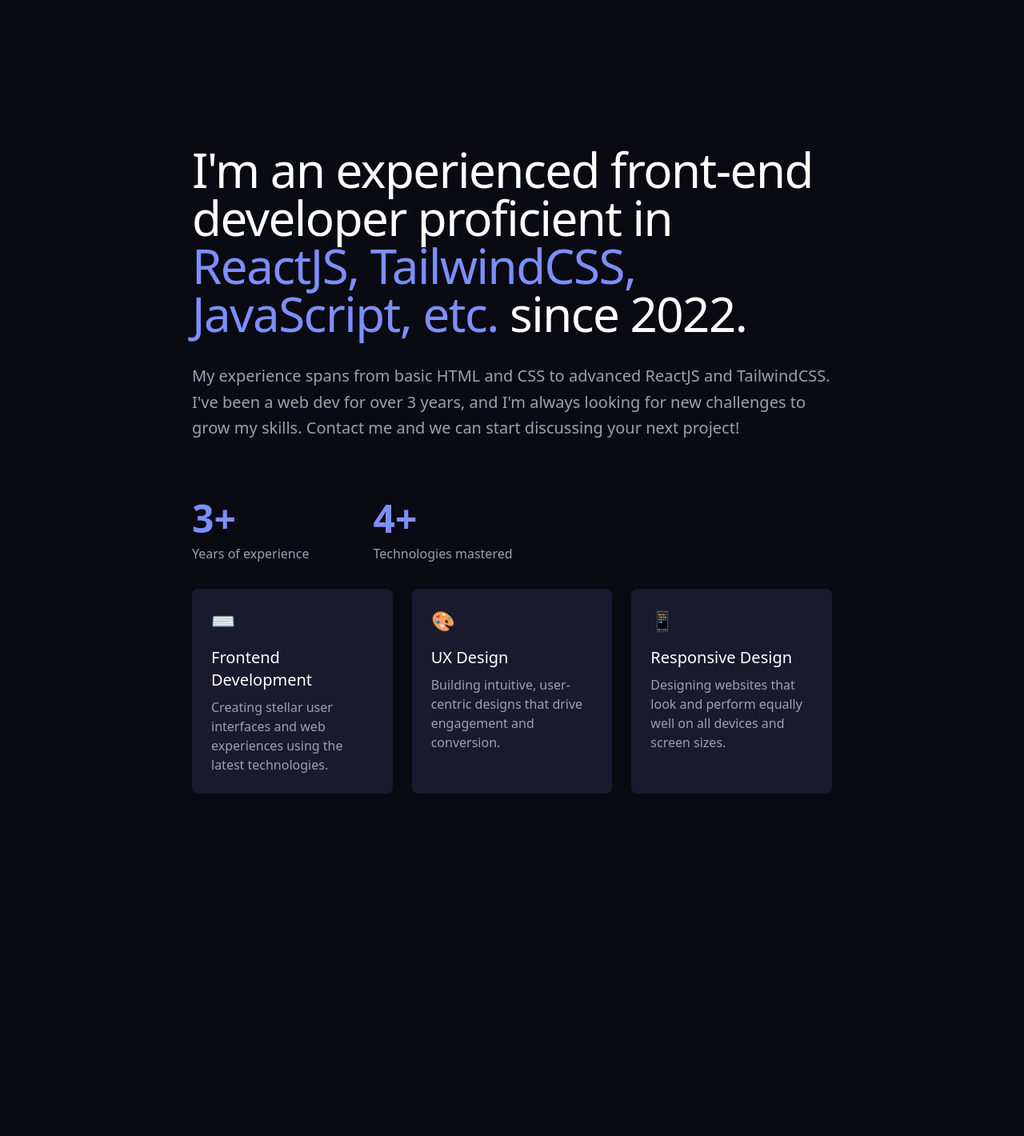
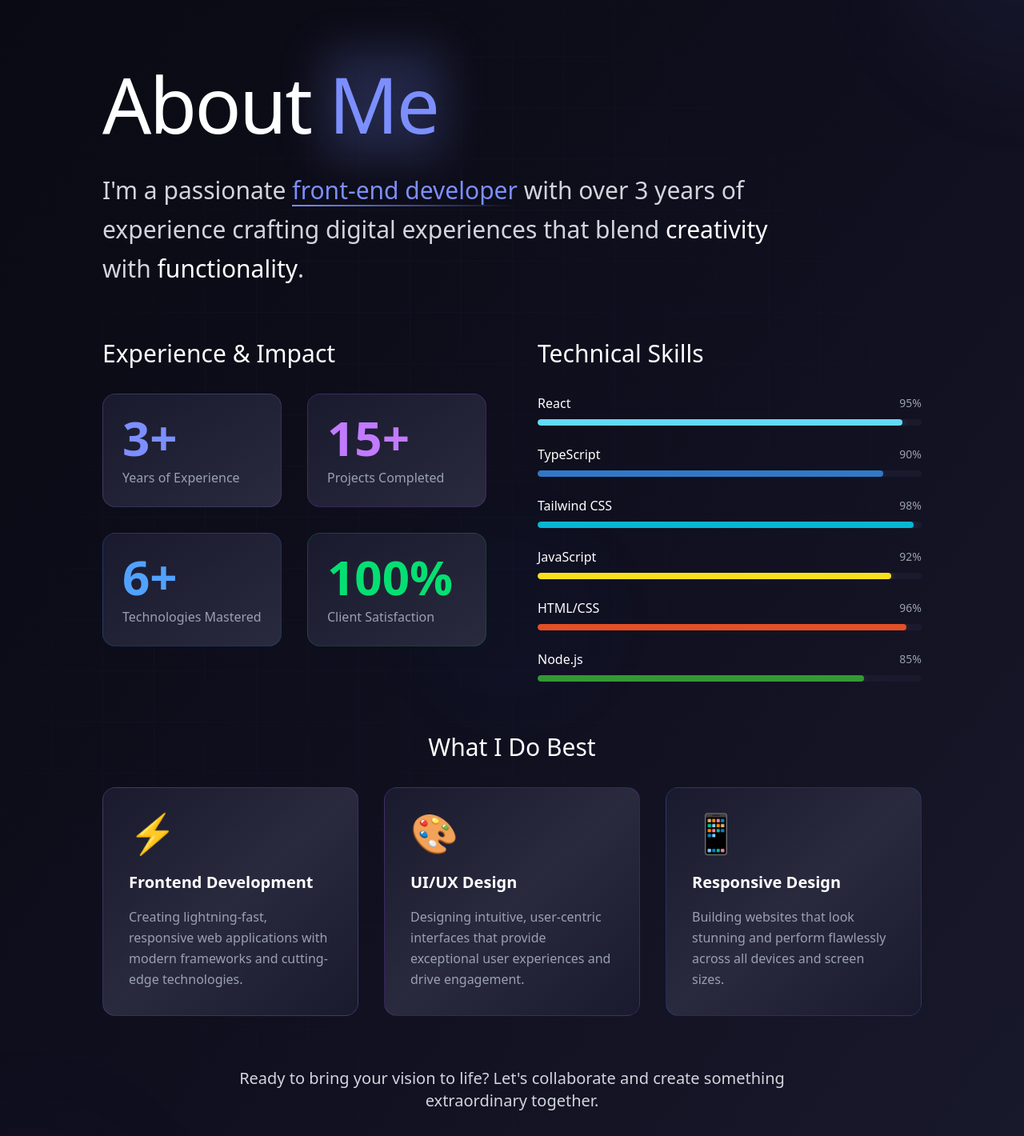
Before and after one commit to justifyman/justify, a React (Vite) app: page / in a window 1280 px wide. Shown: the part 1068-2488 px from the top of the page at 80% size. Built offline with nearby package versions, Linux system fonts and the light colour scheme.

Commit message:
Redesign About Section with Creative Layout

```diff
--- a/src/components/About.tsx
+++ b/src/components/About.tsx
@@ -1,67 +1,212 @@
-import { FC } from "react";
+import { FC, useEffect, useState } from "react";
 
 const About: FC = () => {
+  const [isVisible, setIsVisible] = useState(false);
+
+  useEffect(() => {
+    const observer = new IntersectionObserver(
+      ([entry]) => {
+        if (entry.isIntersecting) {
+          setIsVisible(true);
+        }
+      },
+      { threshold: 0.1 }
+    );
+
+    const element = document.getElementById('about-section');
+    if (element) {
+      observer.observe(element);
+    }
+
+    return () => observer.disconnect();
+  }, []);
+
+  const skills = [
+    { name: "React", level: 95, color: "#61DAFB" },
+    { name: "TypeScript", level: 90, color: "#3178C6" },
+    { name: "Tailwind CSS", level: 98, color: "#06B6D4" },
+    { name: "JavaScript", level: 92, color: "#F7DF1E" },
+    { name: "HTML/CSS", level: 96, color: "#E34F26" },
+    { name: "Node.js", level: 85, color: "#339933" }
+  ];
+
   return (
-    <div className="min-h-screen flex flex-col justify-center relative p-4 md:p-60">
-      <div className="space-y-4 md:space-y-8">
-        <h2 className="text-2xl md:text-6xl font-small text-white tracking-tight">
-          I'm an experienced front-end developer proficient in
-          <span className="text-[#7c8fff]">
-            {" "}
-            ReactJS, TailwindCSS, JavaScript, etc.
-          </span>{" "}
-          since 2022.
-        </h2>
-        <p className="text-gray-400 max-w-5xl text-sm md:text-xl leading-relaxed">
-          My experience spans from basic HTML and CSS to advanced ReactJS and
-          TailwindCSS. I've been a web dev for over 3 years, and I'm always
-          looking for new challenges to grow my skills. Contact me and we can
-          start discussing your next project!
-        </p>
-        <div className="flex flex-col sm:flex-row gap-6 sm:gap-20 pt-4 md:pt-10">
-          <div className="space-y-1 md:space-y-2">
-            <h3 className="text-[#7c8fff] text-3xl md:text-5xl font-bold">
-              3+
-            </h3>
-            <p className="text-gray-400 text-sm md:text-base">Years of experience</p>
-          </div>
-          <div className="space-y-1 md:space-y-2">
-            <h3 className="text-[#7c8fff] text-3xl md:text-5xl font-bold">
-              4+
-            </h3>
-            <p className="text-gray-400 text-sm md:text-base">Technologies mastered</p>
+    <div id="about-section" className="min-h-screen relative overflow-hidden bg-gradient-to-br from-[#0a0a13] via-[#0f0f1e] to-[#1a1a2e]">
+      {/* Animated background elements */}
+      <div className="absolute inset-0 overflow-hidden">
+        <div className="absolute -top-40 -right-40 w-80 h-80 bg-[#7c8fff]/10 rounded-full blur-3xl animate-pulse"></div>
+        <div className="absolute -bottom-40 -left-40 w-96 h-96 bg-purple-500/5 rounded-full blur-3xl animate-pulse delay-1000"></div>
+        <div className="absolute top-1/2 left-1/2 transform -translate-x-1/2 -translate-y-1/2 w-64 h-64 bg-blue-500/5 rounded-full blur-2xl animate-pulse delay-500"></div>
+      </div>
+
+      {/* Grid pattern overlay */}
+      <div className="absolute inset-0 bg-[linear-gradient(to_right,#1a1a2e_1px,transparent_1px),linear-gradient(to_bottom,#1a1a2e_1px,transparent_1px)] bg-[size:4rem_4rem] [mask-image:radial-gradient(ellipse_at_center,black_50%,transparent_80%)] opacity-30"></div>
+
+      <div className="relative z-10 flex flex-col justify-center min-h-screen p-4 md:p-16 lg:p-32">
+        <div className="max-w-7xl mx-auto">
+          {/* Main heading with staggered animation */}
+          <div className="mb-16">
+            <div className={`transform transition-all duration-1000 ${isVisible ? 'translate-y-0 opacity-100' : 'translate-y-20 opacity-0'}`}>
+              <h2 className="text-4xl md:text-7xl lg:text-8xl font-light text-white tracking-tight leading-tight mb-6">
+                About{" "}
+                <span className="relative inline-block">
+                  <span className="text-[#7c8fff] relative z-10">Me</span>
+                  <div className="absolute inset-0 bg-[#7c8fff]/20 blur-xl rounded-lg transform scale-110"></div>
+                </span>
+              </h2>
+            </div>
+
+            <div className={`transform transition-all duration-1000 delay-300 ${isVisible ? 'translate-y-0 opacity-100' : 'translate-y-20 opacity-0'}`}>
+              <p className="text-xl md:text-2xl lg:text-3xl text-gray-300 max-w-4xl leading-relaxed">
+                I'm a passionate{" "}
+                <span className="text-[#7c8fff] font-medium relative">
+                  front-end developer
+                  <div className="absolute bottom-0 left-0 w-full h-0.5 bg-gradient-to-r from-[#7c8fff] to-transparent"></div>
+                </span>{" "}
+                with over 3 years of experience crafting digital experiences that blend{" "}
+                <span className="text-white font-medium">creativity</span> with{" "}
+                <span className="text-white font-medium">functionality</span>.
+              </p>
+            </div>
           </div>
 
-        </div>
+          {/* Stats and Skills Grid */}
+          <div className="grid grid-cols-1 lg:grid-cols-2 gap-16 mb-16">
+            {/* Stats Section */}
+            <div className={`transform transition-all duration-1000 delay-500 ${isVisible ? 'translate-x-0 opacity-100' : '-translate-x-20 opacity-0'}`}>
+              <h3 className="text-2xl md:text-3xl font-medium text-white mb-8">Experience & Impact</h3>
+              <div className="grid grid-cols-2 gap-8">
+                <div className="group">
+                  <div className="bg-gradient-to-br from-[#1a1a2e] to-[#2a2a3e] p-6 rounded-2xl border border-[#7c8fff]/20 hover:border-[#7c8fff]/40 transition-all duration-300 hover:transform hover:scale-105">
+                    <div className="text-4xl md:text-6xl font-bold text-[#7c8fff] mb-2 group-hover:text-white transition-colors">
+                      3+
+                    </div>
+                    <p className="text-gray-400 text-sm md:text-base group-hover:text-gray-300 transition-colors">
+                      Years of Experience
+                    </p>
+                  </div>
+                </div>
 
-        <div className="">
-          <div className="grid grid-cols-1 md:grid-cols-2 lg:grid-cols-3 gap-6">
-            <div className="bg-[#1a1a2e] p-6 rounded-lg transform transition-all duration-300 hover:scale-105 hover:shadow-lg hover:shadow-[#7c8fff]/20 hover:-translate-y-1">
-              <div className="text-[#7c8fff] text-2xl mb-4">⌨️</div>
-              <h3 className="text-white text-xl mb-2">Frontend Development</h3>
-              <p className="text-gray-400">
-                Creating stellar user interfaces and web experiences using the
-                latest technologies.
-              </p>
+                <div className="group">
+                  <div className="bg-gradient-to-br from-[#1a1a2e] to-[#2a2a3e] p-6 rounded-2xl border border-purple-500/20 hover:border-purple-500/40 transition-all duration-300 hover:transform hover:scale-105">
+                    <div className="text-4xl md:text-6xl font-bold text-purple-400 mb-2 group-hover:text-white transition-colors">
+                      15+
+                    </div>
+                    <p className="text-gray-400 text-sm md:text-base group-hover:text-gray-300 transition-colors">
+                      Projects Completed
+                    </p>
+                  </div>
+                </div>
+
+                <div className="group">
+                  <div className="bg-gradient-to-br from-[#1a1a2e] to-[#2a2a3e] p-6 rounded-2xl border border-blue-500/20 hover:border-blue-500/40 transition-all duration-300 hover:transform hover:scale-105">
+                    <div className="text-4xl md:text-6xl font-bold text-blue-400 mb-2 group-hover:text-white transition-colors">
+                      6+
+                    </div>
+                    <p className="text-gray-400 text-sm md:text-base group-hover:text-gray-300 transition-colors">
+                      Technologies Mastered
+                    </p>
+                  </div>
+                </div>
+
+                <div className="group">
+                  <div className="bg-gradient-to-br from-[#1a1a2e] to-[#2a2a3e] p-6 rounded-2xl border border-green-500/20 hover:border-green-500/40 transition-all duration-300 hover:transform hover:scale-105">
+                    <div className="text-4xl md:text-6xl font-bold text-green-400 mb-2 group-hover:text-white transition-colors">
+                      100%
+                    </div>
+                    <p className="text-gray-400 text-sm md:text-base group-hover:text-gray-300 transition-colors">
+                      Client Satisfaction
+                    </p>
+                  </div>
+                </div>
+              </div>
             </div>
 
-            <div className="bg-[#1a1a2e] p-6 rounded-lg transform transition-all duration-300 hover:scale-105 hover:shadow-lg hover:shadow-[#7c8fff]/20 hover:-translate-y-1">
-              <div className="text-[#7c8fff] text-2xl mb-4">🎨</div>
-              <h3 className="text-white text-xl mb-2">UX Design</h3>
-              <p className="text-gray-400">
-                Building intuitive, user-centric designs that drive engagement
-                and conversion.
-              </p>
+            {/* Skills Section */}
+            <div className={`transform transition-all duration-1000 delay-700 ${isVisible ? 'translate-x-0 opacity-100' : 'translate-x-20 opacity-0'}`}>
+              <h3 className="text-2xl md:text-3xl font-medium text-white mb-8">Technical Skills</h3>
+              <div className="space-y-6">
+                {skills.map((skill, index) => (
+                  <div key={skill.name} className="group">
+                    <div className="flex justify-between items-center mb-2">
+                      <span className="text-white font-medium">{skill.name}</span>
+                      <span className="text-gray-400 text-sm">{skill.level}%</span>
+                    </div>
+                    <div className="w-full bg-[#1a1a2e] rounded-full h-2 overflow-hidden">
+                      <div
+                        className="h-full rounded-full transition-all duration-1000 ease-out"
+                        style={{
+                          width: isVisible ? `${skill.level}%` : '0%',
+                          backgroundColor: skill.color,
+                          boxShadow: `0 0 10px ${skill.color}40`
+                        }}
+                      ></div>
+                    </div>
+                  </div>
+                ))}
+              </div>
             </div>
+          </div>
 
-            <div className="bg-[#1a1a2e] p-6 rounded-lg transform transition-all duration-300 hover:scale-105 hover:shadow-lg hover:shadow-[#7c8fff]/20 hover:-translate-y-1">
-              <div className="text-[#7c8fff] text-2xl mb-4">📱</div>
-              <h3 className="text-white text-xl mb-2">Responsive Design</h3>
-              <p className="text-gray-400">
-                Designing websites that look and perform equally well on all
-                devices and screen sizes.
-              </p>
+          {/* Services/Specializations */}
+          <div className={`transform transition-all duration-1000 delay-900 ${isVisible ? 'translate-y-0 opacity-100' : 'translate-y-20 opacity-0'}`}>
+            <h3 className="text-2xl md:text-3xl font-medium text-white mb-8 text-center">What I Do Best</h3>
+            <div className="grid grid-cols-1 md:grid-cols-3 gap-8">
+              <div className="group relative">
+                <div className="bg-gradient-to-br from-[#1a1a2e] via-[#2a2a3e] to-[#1a1a2e] p-8 rounded-2xl border border-[#7c8fff]/20 hover:border-[#7c8fff]/40 transition-all duration-500 hover:transform hover:scale-105 hover:rotate-1">
+                  <div className="text-5xl mb-6 group-hover:scale-110 transition-transform duration-300">⚡</div>
+                  <h4 className="text-xl font-semibold text-white mb-4 group-hover:text-[#7c8fff] transition-colors">
+                    Frontend Development
+                  </h4>
+                  <p className="text-gray-400 leading-relaxed group-hover:text-gray-300 transition-colors">
+                    Creating lightning-fast, responsive web applications with modern frameworks and cutting-edge technologies.
+                  </p>
+                  <div className="absolute inset-0 bg-gradient-to-br from-[#7c8fff]/5 to-transparent rounded-2xl opacity-0 group-hover:opacity-100 transition-opacity duration-500"></div>
+                </div>
+              </div>
+
+              <div className="group relative">
+                <div className="bg-gradient-to-br from-[#1a1a2e] via-[#2a2a3e] to-[#1a1a2e] p-8 rounded-2xl border border-purple-500/20 hover:border-purple-500/40 transition-all duration-500 hover:transform hover:scale-105 hover:-rotate-1">
+                  <div className="text-5xl mb-6 group-hover:scale-110 transition-transform duration-300">🎨</div>
+                  <h4 className="text-xl font-semibold text-white mb-4 group-hover:text-purple-400 transition-colors">
+                    UI/UX Design
+                  </h4>
+                  <p className="text-gray-400 leading-relaxed group-hover:text-gray-300 transition-colors">
+                    Designing intuitive, user-centric interfaces that provide exceptional user experiences and drive engagement.
+                  </p>
+                  <div className="absolute inset-0 bg-gradient-to-br from-purple-500/5 to-transparent rounded-2xl opacity-0 group-hover:opacity-100 transition-opacity duration-500"></div>
+                </div>
+              </div>
+
+              <div className="group relative">
+                <div className="bg-gradient-to-br from-[#1a1a2e] via-[#2a2a3e] to-[#1a1a2e] p-8 rounded-2xl border border-blue-500/20 hover:border-blue-500/40 transition-all duration-500 hover:transform hover:scale-105 hover:rotate-1">
+                  <div className="text-5xl mb-6 group-hover:scale-110 transition-transform duration-300">📱</div>
+                  <h4 className="text-xl font-semibold text-white mb-4 group-hover:text-blue-400 transition-colors">
+                    Responsive Design
+                  </h4>
+                  <p className="text-gray-400 leading-relaxed group-hover:text-gray-300 transition-colors">
+                    Building websites that look stunning and perform flawlessly across all devices and screen sizes.
+                  </p>
+                  <div className="absolute inset-0 bg-gradient-to-br from-blue-500/5 to-transparent rounded-2xl opacity-0 group-hover:opacity-100 transition-opacity duration-500"></div>
+                </div>
+              </div>
             </div>
+          </div>
+
+          {/* Call to Action */}
+          <div className={`text-center mt-16 transform transition-all duration-1000 delay-1100 ${isVisible ? 'translate-y-0 opacity-100' : 'translate-y-20 opacity-0'}`}>
+            <p className="text-lg md:text-xl text-gray-300 mb-8 max-w-3xl mx-auto">
+              Ready to bring your vision to life? Let's collaborate and create something extraordinary together.
+            </p>
+            <a
+              href="#contact"
+              className="inline-flex items-center gap-3 bg-gradient-to-r from-[#7c8fff] to-purple-500 text-white px-8 py-4 rounded-full font-medium hover:from-purple-500 hover:to-[#7c8fff] transition-all duration-300 hover:scale-105 hover:shadow-lg hover:shadow-[#7c8fff]/25"
+            >
+              Let's Work Together
+              <svg className="w-5 h-5" fill="none" stroke="currentColor" viewBox="0 0 24 24">
+                <path strokeLinecap="round" strokeLinejoin="round" strokeWidth={2} d="M17 8l4 4m0 0l-4 4m4-4H3" />
+              </svg>
+            </a>
           </div>
         </div>
       </div>
```
